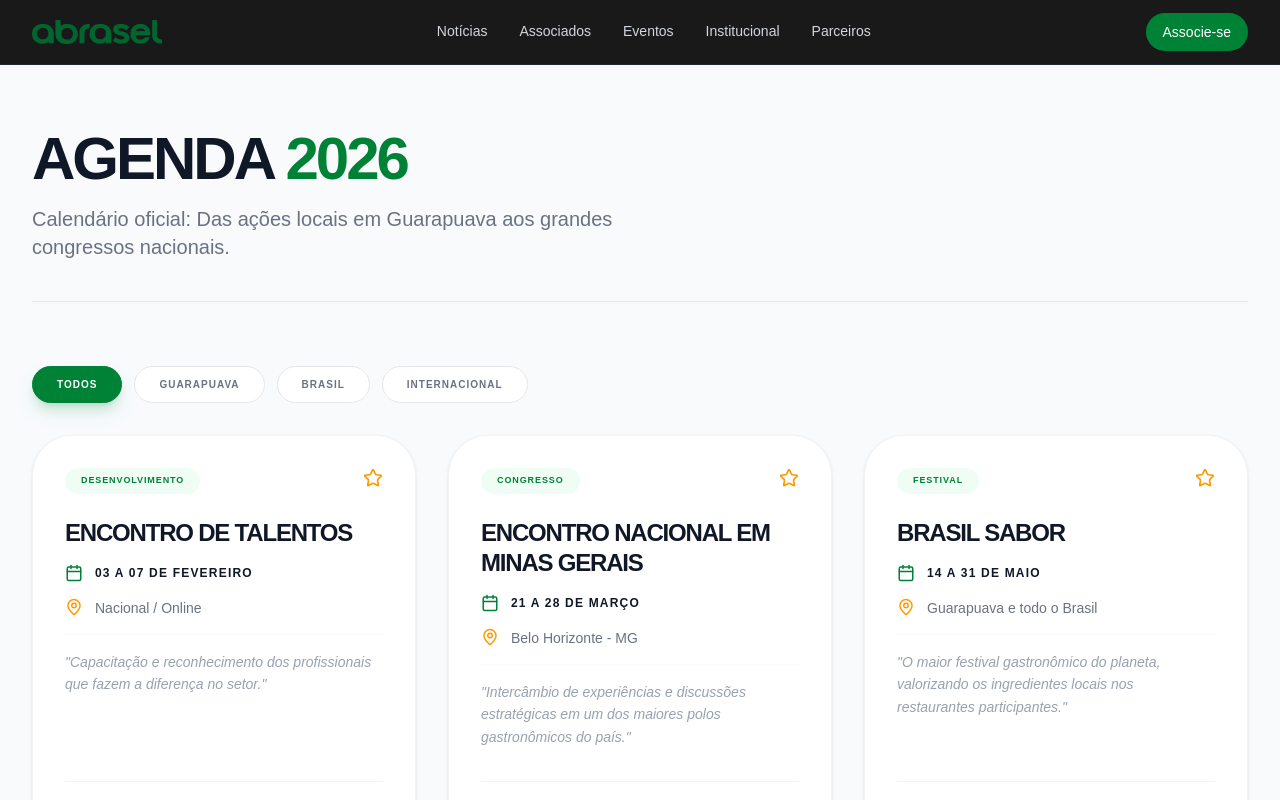
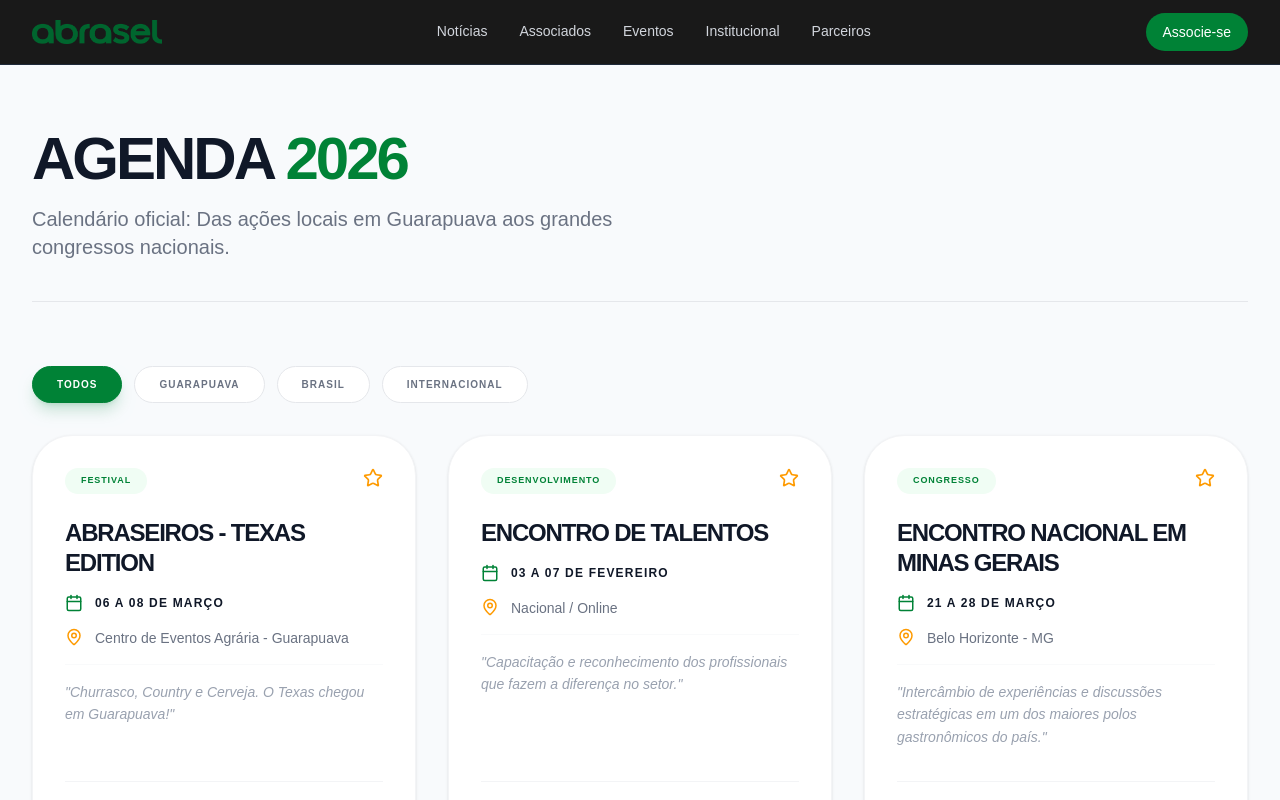
Before and after one commit to paulosrgf/abraselcspr, a Next.js app: page /eventos in a window 1280 px wide. Shown: the top 800 px of the page. Built offline with nearby package versions, Linux system fonts and the light colour scheme.

Commit message:
data: add Abraseiros 2026 logo and calendar entry

```diff
--- a/app/eventos/page.js
+++ b/app/eventos/page.js
@@ -7,6 +7,16 @@ import Footer from '../../components/Footer';
 import { Calendar, MapPin, Filter, Globe, Star } from 'lucide-react';
 
 const EVENTS_DATA = [
+  {
+  id: 0, // Id 0 para aparecer no topo
+  title: 'Abraseiros - Texas Edition',
+  date: '06 a 08 de Março',
+  location: 'Centro de Eventos Agrária - Guarapuava',
+  scope: 'Guarapuava',
+  description: 'Churrasco, Country e Cerveja. O Texas chegou em Guarapuava!',
+  category: 'Festival',
+  featured: true // Marcador para facilitar o destaque
+},
   {
     id: 1,
     title: 'Encontro de Talentos',
--- a/components/Footer.js
+++ b/components/Footer.js
@@ -43,7 +43,7 @@ const Footer = () => {
           <div className="lg:col-span-1">
              <Link href="/" className="block mb-4">
                 <Image
-                    src="/logos/abrasel-verde.png" // NOVO CAMINHO
+                    src="/logos/abrasel-verde.png"
                     alt="ABRASEL"
                     width={180}
                     height={60}
@@ -54,7 +54,7 @@ const Footer = () => {
             {/* Link do Instagram */}
             <div className="mt-4">
                 <a
-                    href="https://instagram.com/abraselcspr"
+                    href="https://www.instagram.com/abraselcentrosulpr/"
                     target="_blank"
                     rel="noopener noreferrer"
                     className="text-white hover:text-amber-500 transition"
```
Also changed, not shown: 1 other file (tests, documents, lock files or other folders).
